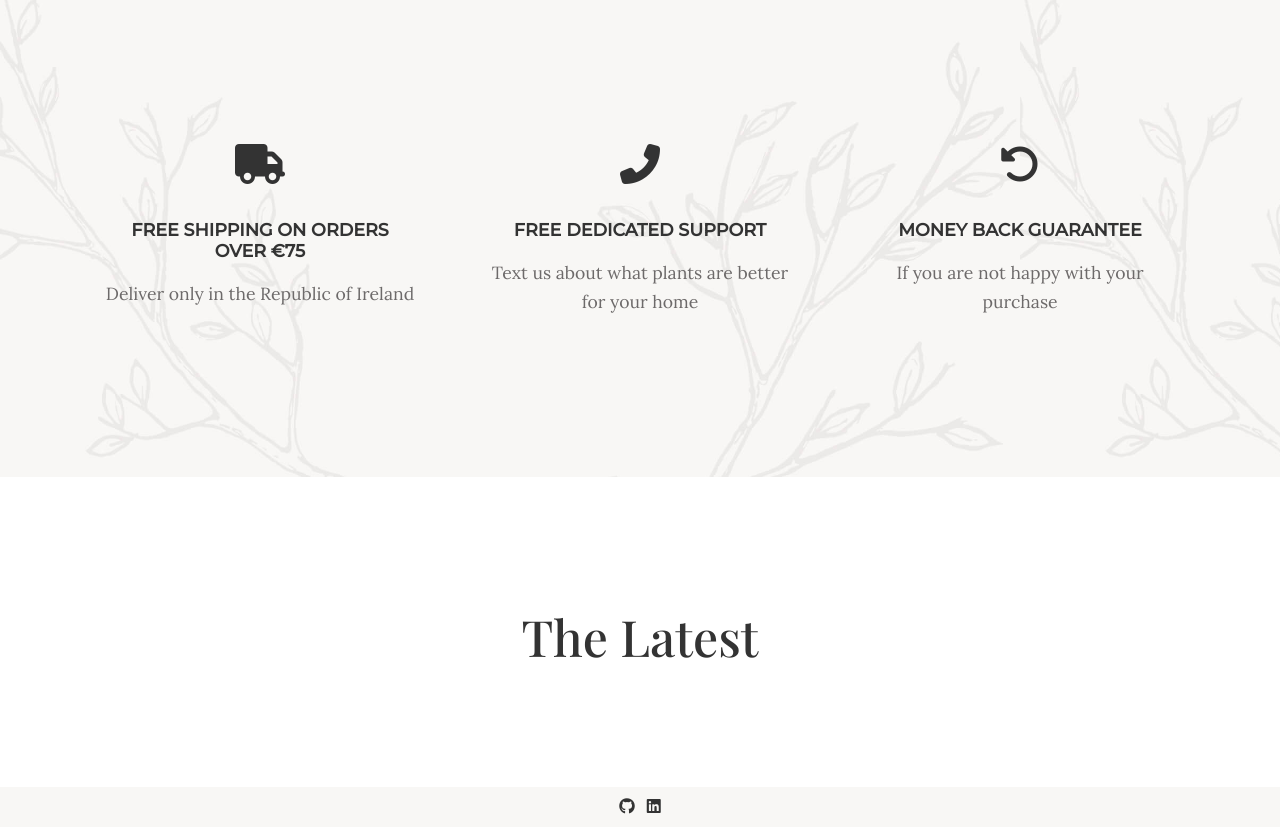
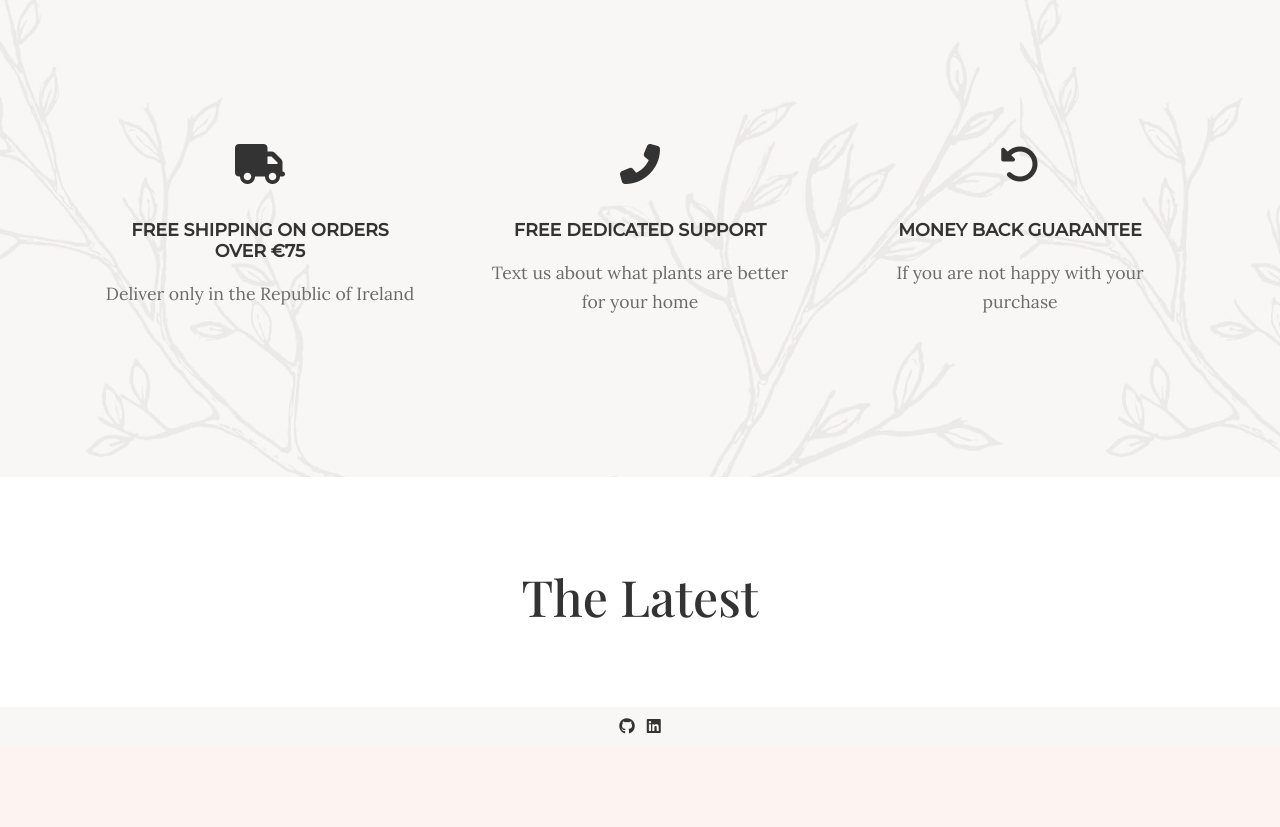
Before and after one commit to elisamunoz/cactus-shop, a Django app: page / in a window 1280 px wide. Shown: the part 651-1478 px from the top of the page. After the commit the page ends 1385 px from the top, so only its background shows below. Run offline with Django 3.2, Linux system fonts and the light colour scheme; data that the repository does not hold is empty; some libraries are stand-ins or nearby versions.

Commit message:
made general page paddings smaller

```diff
--- a/static/css/styles.css
+++ b/static/css/styles.css
@@ -124,6 +124,16 @@ img {
 
 .hidden {
   display: none;
+}
+
+.cart,
+.checkout,
+.about,
+.about__people,
+.some-products,
+.shop,
+.service {
+  padding: 50px 0;
 }
 
 /* Menu */
@@ -267,9 +277,9 @@ img {
 
 /* Our services */
 .service {
-  padding: 90px 0;
   background-image: url("/static/images/service.jpg");
   background-size: contain;
+  padding: 90px 0;
 }
 
 .service__container {
@@ -299,9 +309,6 @@ img {
 
 
 /* About */
-.about {
-  padding: 90px 0;
-}
 
 .about__content {
   margin: auto;
@@ -327,7 +334,6 @@ img {
 
 .about__people {
   text-align: center;
-  padding: 90px 0;
   background: var(--color-sections);
 }
 
@@ -355,14 +361,6 @@ img {
 }
 
 /* Products */
-.some-products {
-  padding: 90px 0;
-}
-
-.shop {
-  padding: 90px 0;
-}
-
 .product-description__content {
   display: flex;
   flex-direction: row;
@@ -548,10 +546,6 @@ img {
 
 /* Checkout */
 
-.checkout {
-  padding: 90px 0;
-}
-
 .checkout__order {
   width: 100%;
 }
```
